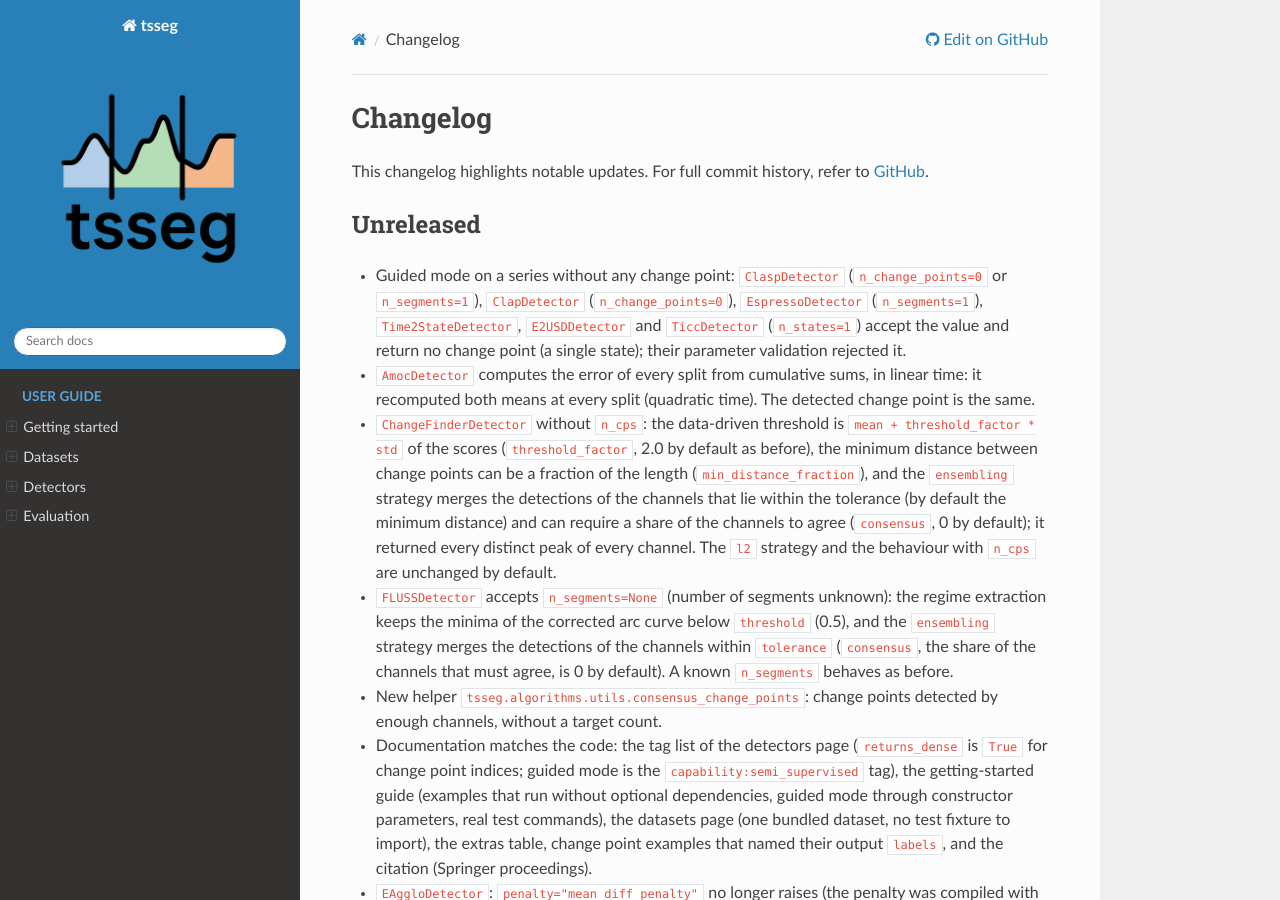
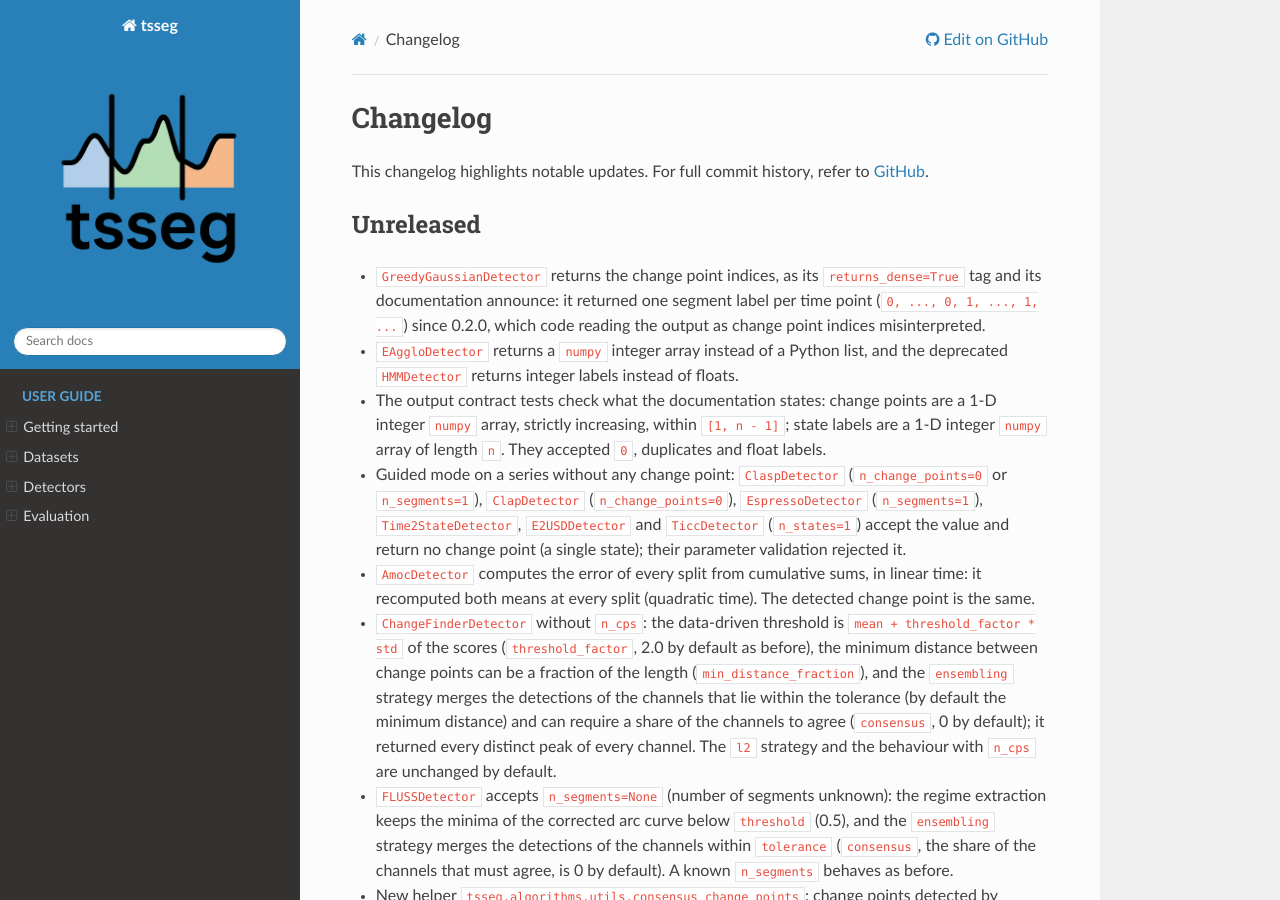
Before and after one commit to fchavelli/tsseg, a Sphinx documentation site: the page built from docs/changelog.rst, in a window 1280 px wide and 900 px high. Built offline with Sphinx 7.4.7 and the Read the Docs theme 3.1.0, drawn with Linux system fonts in a browser that asks for light colours.

Commit message:
test(algorithms): enforce the documented output contract
The contract tests accepted a change point at 0, duplicate change points, float labels and Python lists, which hid that GreedyGaussianDetector returned labels while declaring change points. Change points must now be a 1-D integer numpy array, strictly increasing, within [1, n - 1]; state labels a 1-D integer numpy array of length n. The univariate and multivariate runs check the whole contract.

```diff
--- a/docs/changelog.rst
+++ b/docs/changelog.rst
@@ -10,6 +10,20 @@
 
 Unreleased
 ----------
+
+* ``GreedyGaussianDetector`` returns the change point indices, as its
+  ``returns_dense=True`` tag and its documentation announce: it returned one
+  segment label per time point (``0, ..., 0, 1, ..., 1, ...``) since 0.2.0,
+  which code reading the output as change point indices misinterpreted.
+
+* ``EAggloDetector`` returns a ``numpy`` integer array instead of a Python
+  list, and the deprecated ``HMMDetector`` returns integer labels instead of
+  floats.
+
+* The output contract tests check what the documentation states: change
+  points are a 1-D integer ``numpy`` array, strictly increasing, within
+  ``[1, n - 1]``; state labels are a 1-D integer ``numpy`` array of length
+  ``n``. They accepted ``0``, duplicates and float labels.
 
 * Guided mode on a series without any change point: ``ClaspDetector``
   (``n_change_points=0`` or ``n_segments=1``), ``ClapDetector``
```
Also changed, not shown: 1 other file.
